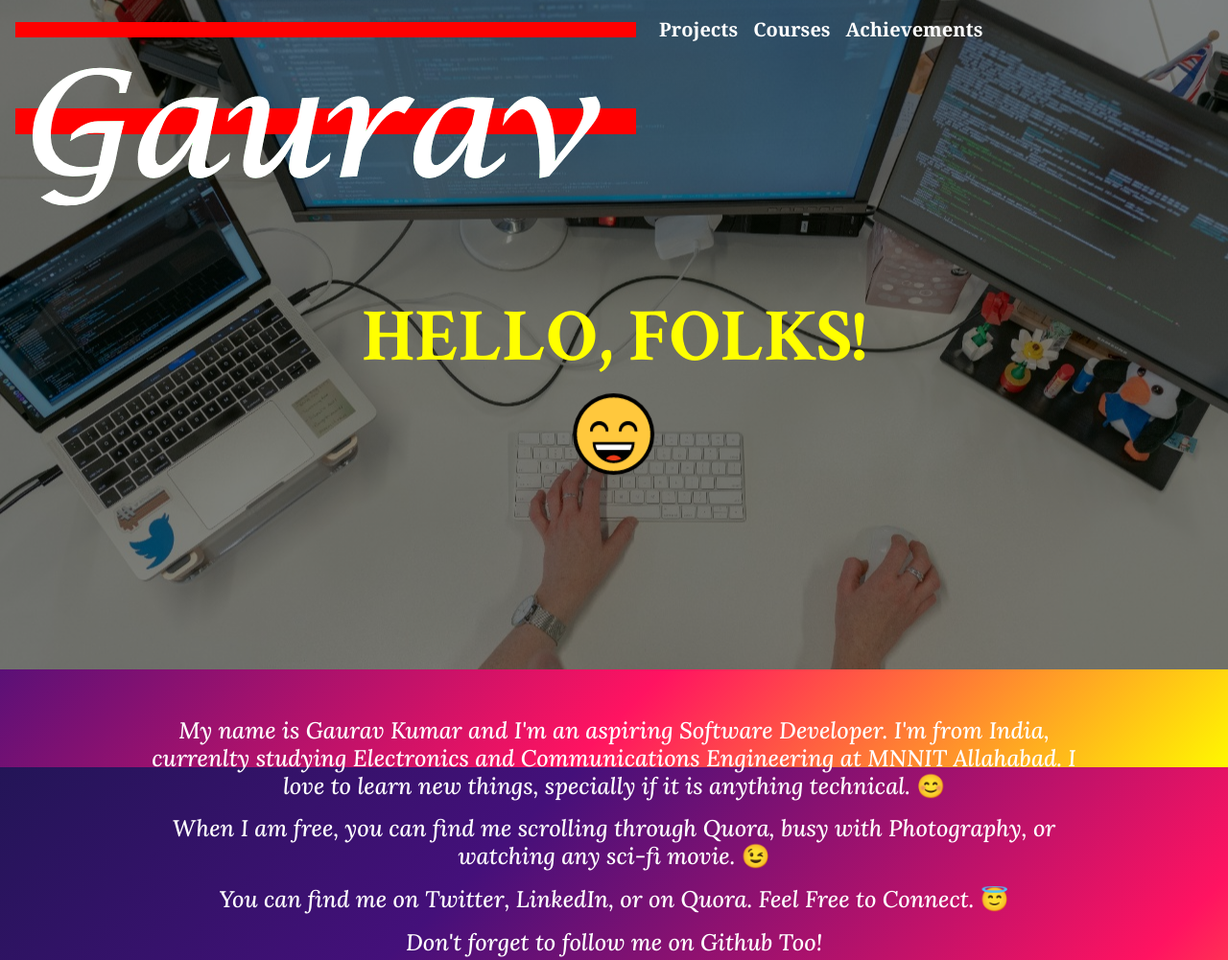
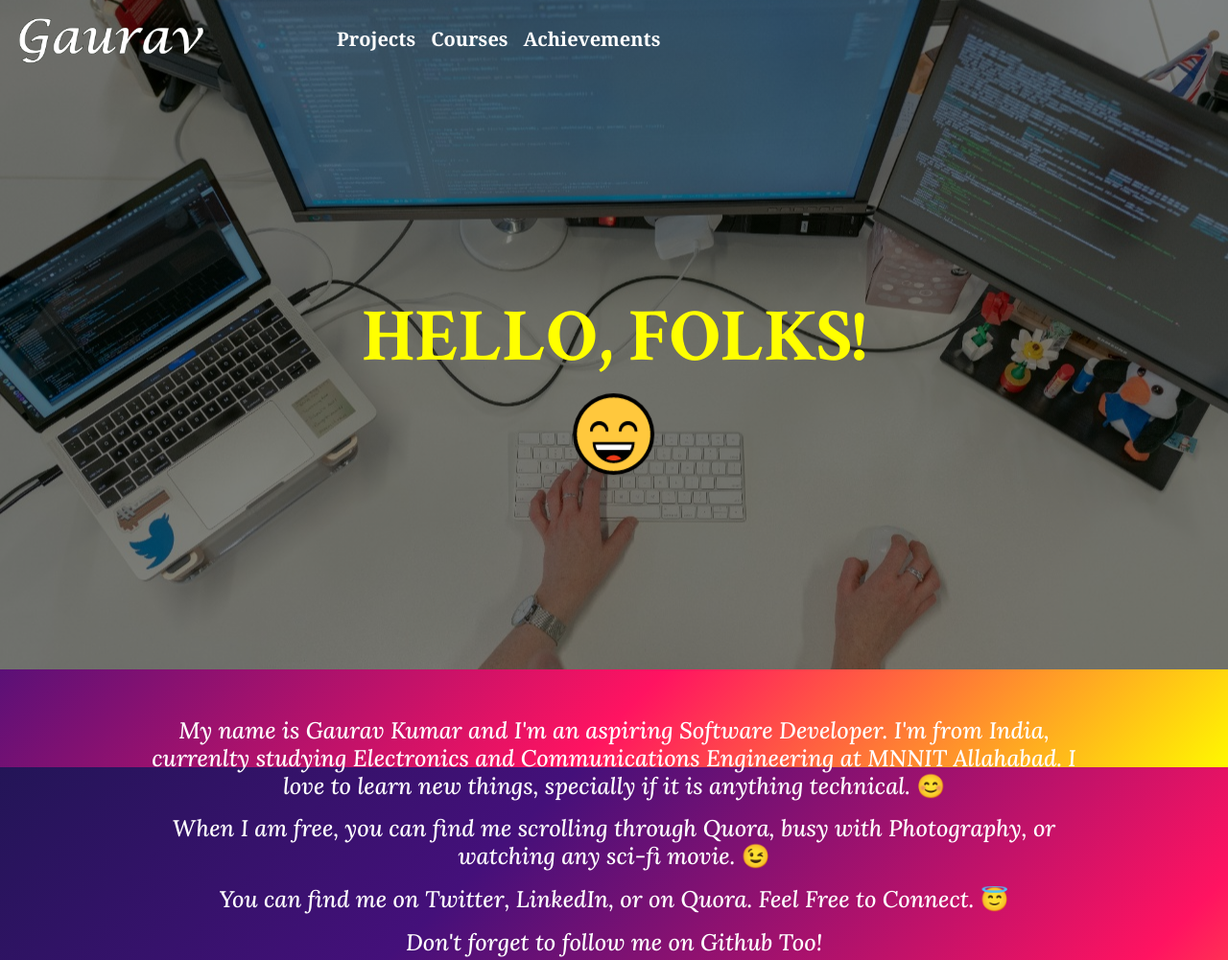
Before and after one commit to gauravk268/gauravk268.github.io, a plain HTML site: page temp/index.html in a window 1280 px wide. Shown: the top 1001 px of the page at 96% size. Drawn offline with nearby package versions, Linux system fonts and the light colour scheme; a web font is replaced by a local one.

Commit message:
- trying another logo

```diff
--- a/temp/index.css
+++ b/temp/index.css
@@ -50,12 +50,12 @@ footer{
 }
 
 #index-brand{
-    background-color: red;
-    height: 16px;
+    display: inline;
+    width: 65%;
 }
 
 .collapse{
-    color: purple;
+    color: white;
 }
 
 .nav-link{
--- a/temp/index.html
+++ b/temp/index.html
@@ -48,7 +48,7 @@
 
         <nav class="navbar navbar-expand-md bg-transparent navbar-link" id="navbar" style="color: #f9d342">
 
-            <span class="navbar-header navbar-brand" id="index-brand"><a id="index-brand" href="#"> <img src="images/name_logo.png"> </a></span>
+            <span class="navbar-header navbar-brand"><a href="#"> <img id="index-brand" src="images/name_logo1.png"> </a></span>
 
             <button class="navbar-toggler" type="button" data-toggle="collapse" data-target="#collapsibleNavbar">
                 <span class="navbar-toggler-icon"></span>
```
Also changed, not shown: temp/images/name_logo1.png (added).
